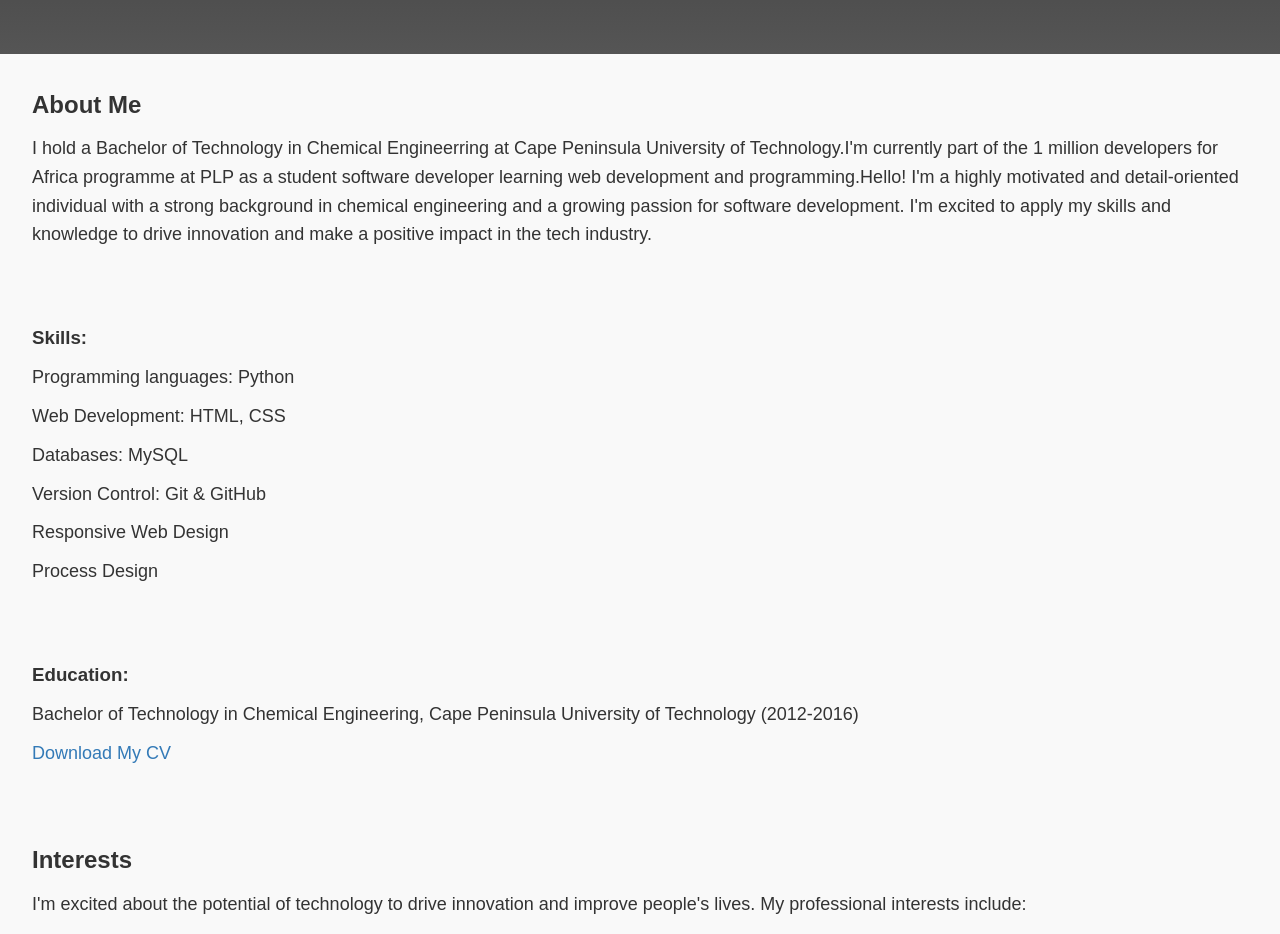
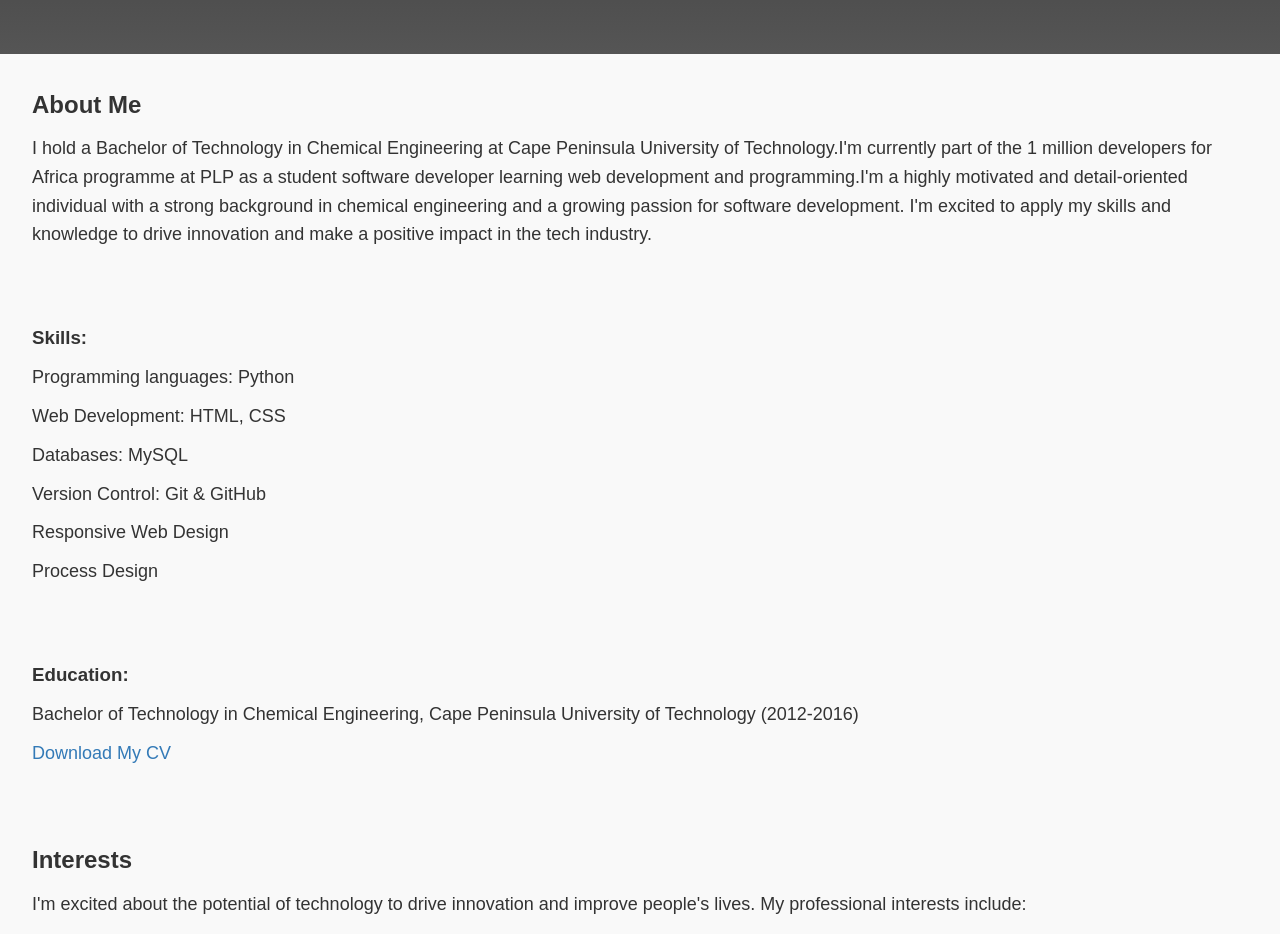
Before and after one commit to LusandaMO/personal-portfolio, a plain HTML site: page index.html in a window 1280 px wide. Shown: the part 820-1754 px from the top of the page. Drawn offline with Linux system fonts and the light colour scheme.

Commit message:
Update index.html

```diff
--- a/index.html
+++ b/index.html
@@ -30,7 +30,7 @@
     <!-- About Section -->
      <section id="about">
         <h2>About Me</h2>
-        <p>I hold a Bachelor of Technology in Chemical Engineerring at Cape Peninsula University of Technology.I'm currently part of the 1 million developers for Africa programme at PLP as a student software developer learning web development and programming.Hello! I'm a highly motivated and detail-oriented individual with a strong background in chemical engineering and a growing passion for software development. I'm excited to apply my skills and knowledge to drive innovation and make a positive impact in the tech industry.</p>
+        <p>I hold a Bachelor of Technology in Chemical Engineering at Cape Peninsula University of Technology.I'm currently part of the 1 million developers for Africa programme at PLP as a student software developer learning web development and programming.I'm a highly motivated and detail-oriented individual with a strong background in chemical engineering and a growing passion for software development. I'm excited to apply my skills and knowledge to drive innovation and make a positive impact in the tech industry.</p>
     </section>
 
     <section id="skills">
```
